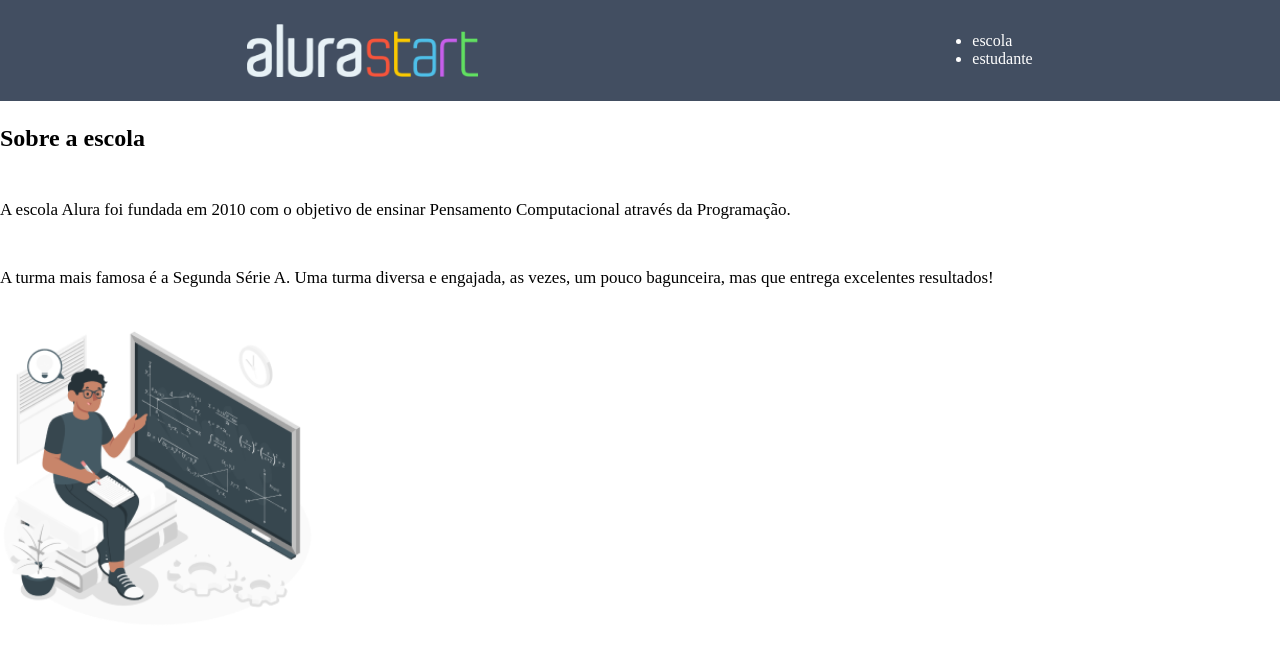
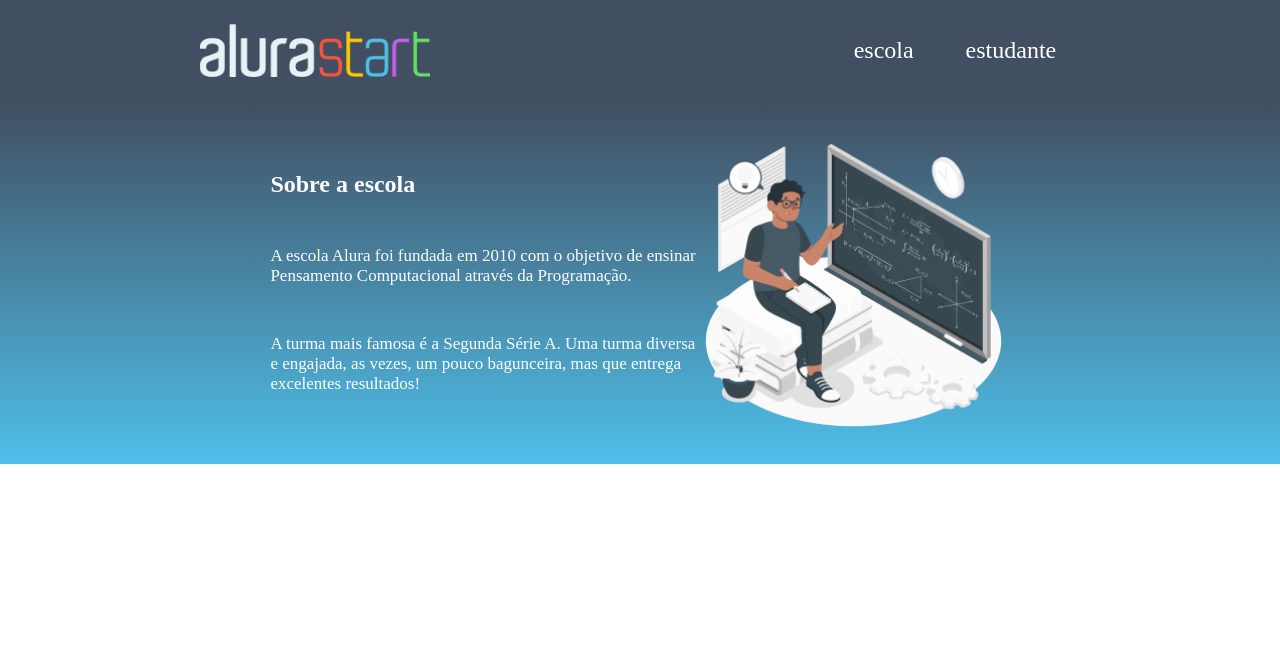
Before and after one commit to tickmixirica/site.escola, a plain HTML site: page index.html in a window 1280 px wide. Drawn offline with Linux system fonts and the light colour scheme.

Commit message:
atualização do dia 29/06

```diff
--- a/style.css
+++ b/style.css
@@ -19,11 +19,21 @@ padding: 24px 0;
 width: 18%;
 
 }
+
+.cabeçalho-lista-item{
+  display: inline-block;
+  font-size: 24px;
+  margin: 0 24px;
+
+
+}
+
+
  .escola-imagem{
  width: 25%;
 
  }
-  .escola-div{
+  .escola{
 background-image: linear-gradient(#424e61,#4ebfe9);
 color: white;
 display: flex;
@@ -31,9 +41,12 @@ justify-content: center;
 align-items: center;
 padding: 24px;
  }
-.escola-div-conteudo{
- width: 35;
-}
+
+ .escola-div-conteudo{
+width: 35%;
+
+ }
+
 .escola-titulo{
     padding: 24px 0%;
 }
```
